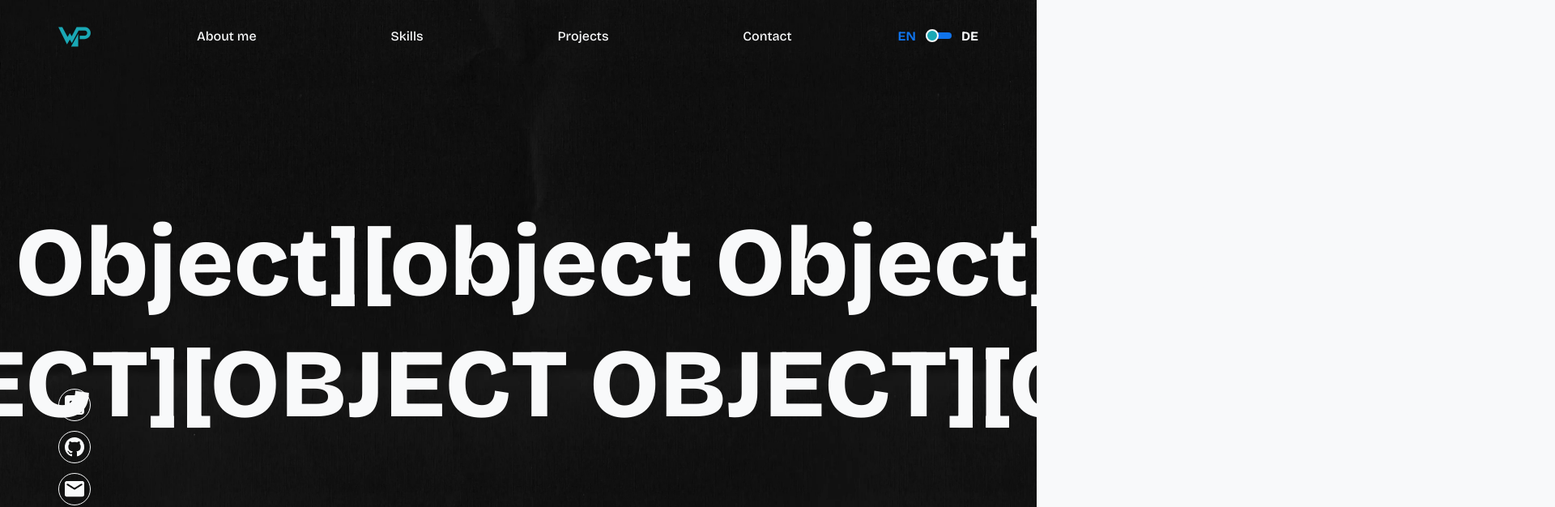
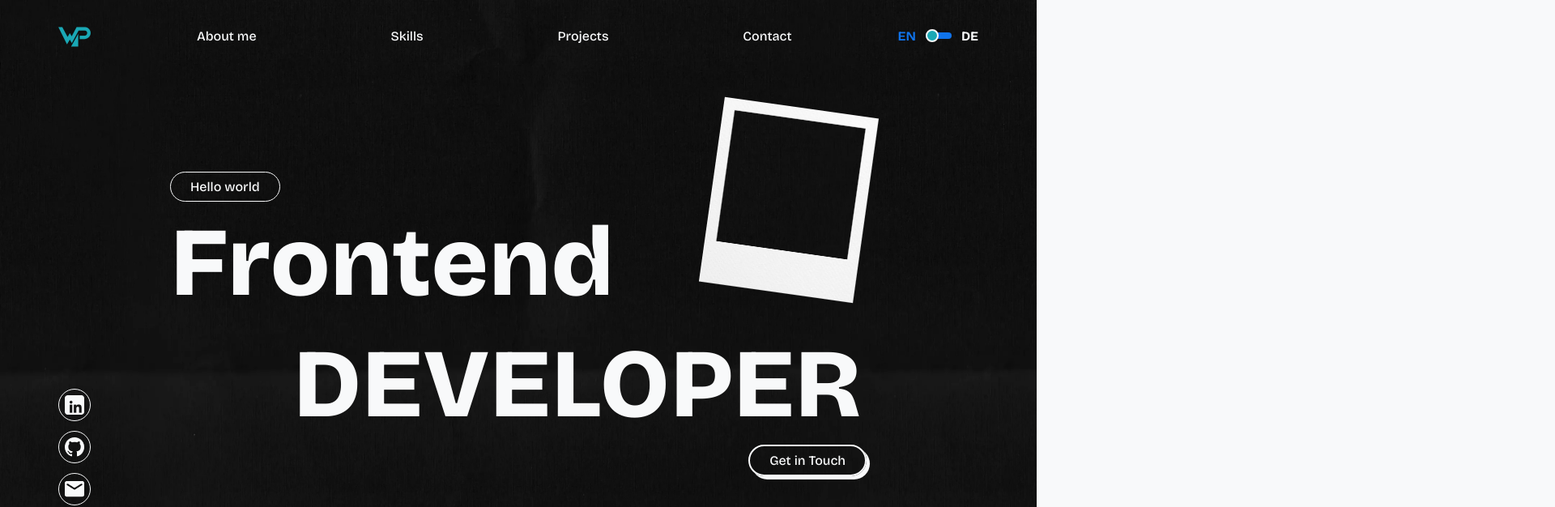
Before and after one commit to PatrickWagnerDev/portfolio-page, an Angular app: page / in a window 1280 px wide. Shown: the top 626 px of the page at 81% size, 1920 px wide, since content can reach past the window. Built offline with nearby package versions, Linux system fonts and the light colour scheme.

Commit message:
feat: render hero title letters with intro delay

```diff
--- a/src/app/pages/home/hero/hero.html
+++ b/src/app/pages/home/hero/hero.html
@@ -10,12 +10,12 @@
     <span class="title-line" aria-hidden="true">
       <span class="line-visible">
         @for (letter of line; track $index) {
-        <span class="title-letter">{{ letter }}</span>
+        <span class="title-letter" [style.--letter-delay]="letter.delay + 'ms'">{{ letter.char }}</span>
         }
       </span>
       <span class="line-hit">
         @for (letter of line; track $index) {
-        <span class="hit-letter">{{ letter }}</span>
+        <span class="hit-letter">{{ letter.char }}</span>
         }
       </span>
     </span>
```
Also changed, not shown: 1 other file (tests, documents, lock files or other folders).
